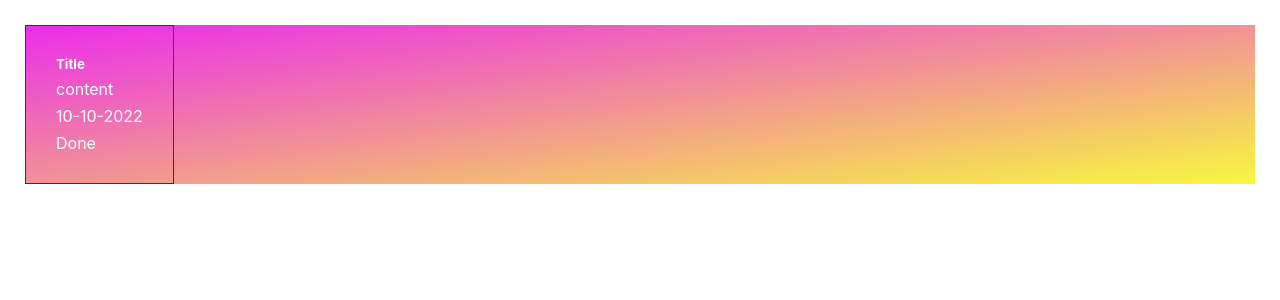
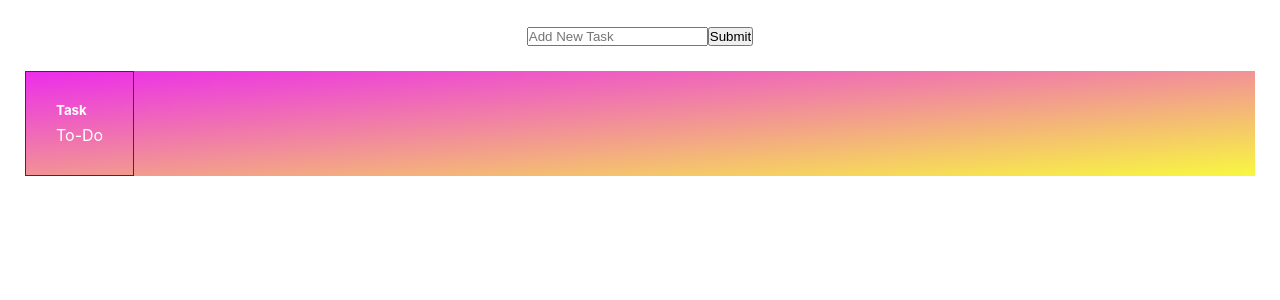
Before and after one commit to RehamMuhammad/Simple-To-do-React, a React (Create React App) app: page / in a window 1280 px wide. Shown: the top 300 px of the page. Built offline with nearby package versions, Linux system fonts and the light colour scheme.

Commit message:
Add New Todo

```diff
--- /dev/null
+++ b/src/components/AddTodo/index.js
@@ -0,0 +1,24 @@
+import React, { useState } from 'react'
+
+function AddTodo({addTask}) {
+
+    const [newTask, setNewTask] = useState("");
+
+    const handleChange = (e) => {
+        setNewTask(e.target.value)
+    }
+
+    const handleSubmit = (e) => {
+        e.preventDefault();
+        addTask(newTask)
+      }
+
+  return (
+    <form onSubmit={handleSubmit}>
+        <input type="text" placeholder='Add New Task' value={newTask} onChange={handleChange} />
+        <input type='submit' title='Add Task'/>
+    </form>
+  )
+}
+
+export {AddTodo}
--- a/src/components/Todo/index.js
+++ b/src/components/Todo/index.js
@@ -4,10 +4,8 @@ import "./todo.css"
 function Todo() {
   return (
     <div className='container'>
-        <h5 className='title'>Title</h5>
-        <p className='content'>content</p>
-        <time className='due-date'>10-10-2022</time>
-        <p className='status'>Done</p>
+        <h5 className='task'>Task</h5>
+        <p className='status'>To-Do</p>
     </div>
   )
 }
--- a/src/components/index.js
+++ b/src/components/index.js
@@ -1 +1,2 @@
 export * from "./Todo"
+export * from "./AddTodo"
--- a/src/pages/HomePage/home.css
+++ b/src/pages/HomePage/home.css
@@ -1,3 +1,9 @@
+.add-task{
+    display: flex;
+    align-items: center;
+    justify-content: center;
+    margin-top: 25px;
+}
 main {
     display: flex;
     justify-content: start;
--- a/src/pages/HomePage/index.js
+++ b/src/pages/HomePage/index.js
@@ -1,12 +1,22 @@
 import React from 'react'
-import { Todo } from '../../components'
+import { AddTodo, Todo } from '../../components'
 import "./home.css"
 
 function Home() {
+  const addTask = (task) => {
+    console.log(task)
+  }
   return (
-    <main>
-      <Todo />
-    </main>
+    <>
+    <div className='add-task'>
+      <AddTodo addTask={addTask}/>
+      </div>
+
+      <main>
+        <Todo />
+      </main>
+      </>
+
   )
 }
 
```
